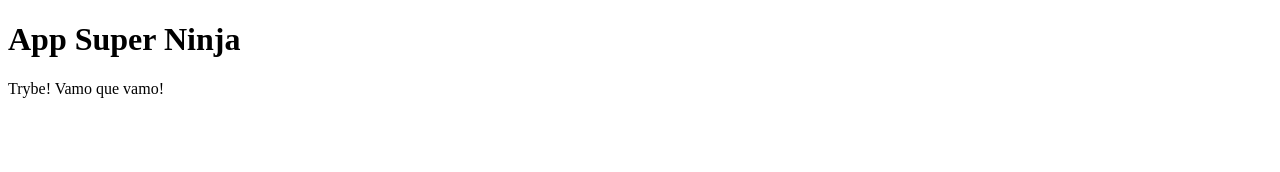
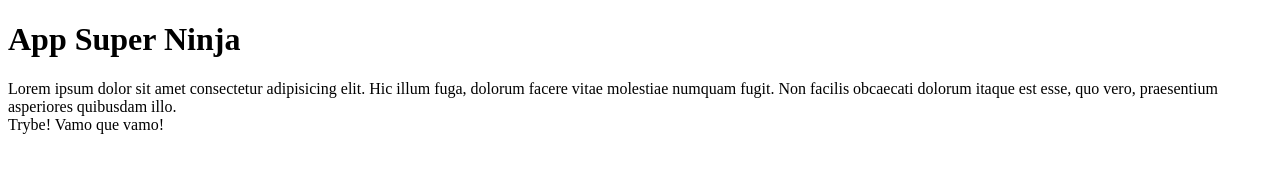
Before and after one commit to marcos-schlautmann/appSuperNinja, a plain HTML site: page index.html in a window 1280 px wide. Drawn offline with Linux system fonts and the light colour scheme.

Commit message:
Adicionando main e article

```diff
--- a/index.html
+++ b/index.html
@@ -10,7 +10,11 @@
     <header>
         <h1>App Super Ninja</h1>
     </header>
-
+    <main>
+        <article>
+            Lorem ipsum dolor sit amet consectetur adipisicing elit. Hic illum fuga, dolorum facere vitae molestiae numquam fugit. Non facilis obcaecati dolorum itaque est esse, quo vero, praesentium asperiores quibusdam illo.
+        </article>
+    </main>
     <footer>
         Trybe! Vamo que vamo!
     </footer>
```
